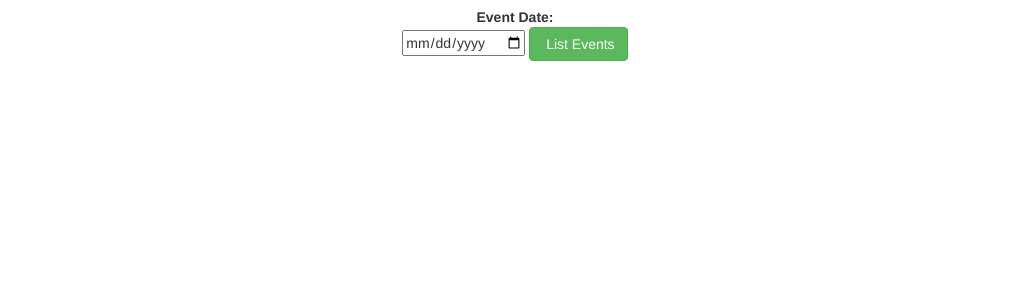
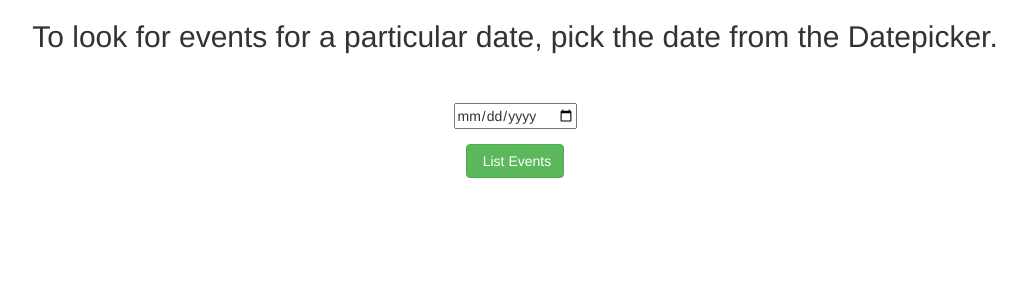
Before and after one commit to asmi92/EventRegistration, a PHP site: page /listOfEventsByDate.php in a window 1280 px wide. Shown: the top 300 px of the page, without its empty margins (125-1152 px from the left). Run offline with PHP 8.4, Linux system fonts and the light colour scheme; some libraries are stand-ins or nearby versions.

Commit message:
oracle db changes

```diff
--- a/listOfEventsByDate.php
+++ b/listOfEventsByDate.php
@@ -1,10 +1,12 @@
 <center>
 <div class="container">
-
+    <h2 class="section-heading">To look for events for a particular date, pick the date from the Datepicker.</h2>
+    <br><br>
     <form method="POST" class="form-horizontal">
-        <label class="control-label">Event Date:</label>
         <div class="form-group">
-        <input type="date"  id="eventDate" name="eventDate">
+        <input type="date"  id="eventDate" name="eventDate" value="<?php echo isset($_POST['eventDate']) ? $_POST['eventDate'] : '' ?>" >
+        </div>
+        <div class="form-group">
         <button type="submit" name="submit" class="btn btn-success">&nbsp;List Events</button>
         </div>
     </form>
@@ -37,10 +39,9 @@ if(isset($_POST['eventDate'])){
         $e = oci_error($stid);
         throw new Exception($e['message']);
     }
-
     // Fetch the results of the query
     oci_fetch_all($stid, $res);
-
+    if(count($res) > 5){
         foreach ($res['SEI_EVENT_NAME'] as $c ) {
             echo "<option value='". $c."'>".$c."</option>";
          }
@@ -50,6 +51,10 @@ if(isset($_POST['eventDate'])){
         <button type='submit' name='event' class='btn btn-success'>Start Event Registration</button>
         </div>
     </div>";
+    }else{
+        echo 'It seems that this date doesn\'t have any events. Look for some other date';
+    }
+
      // Close statement
     oci_free_statement($stid);
     }
```
Lines whose indentation alone changed are shown as unchanged.
